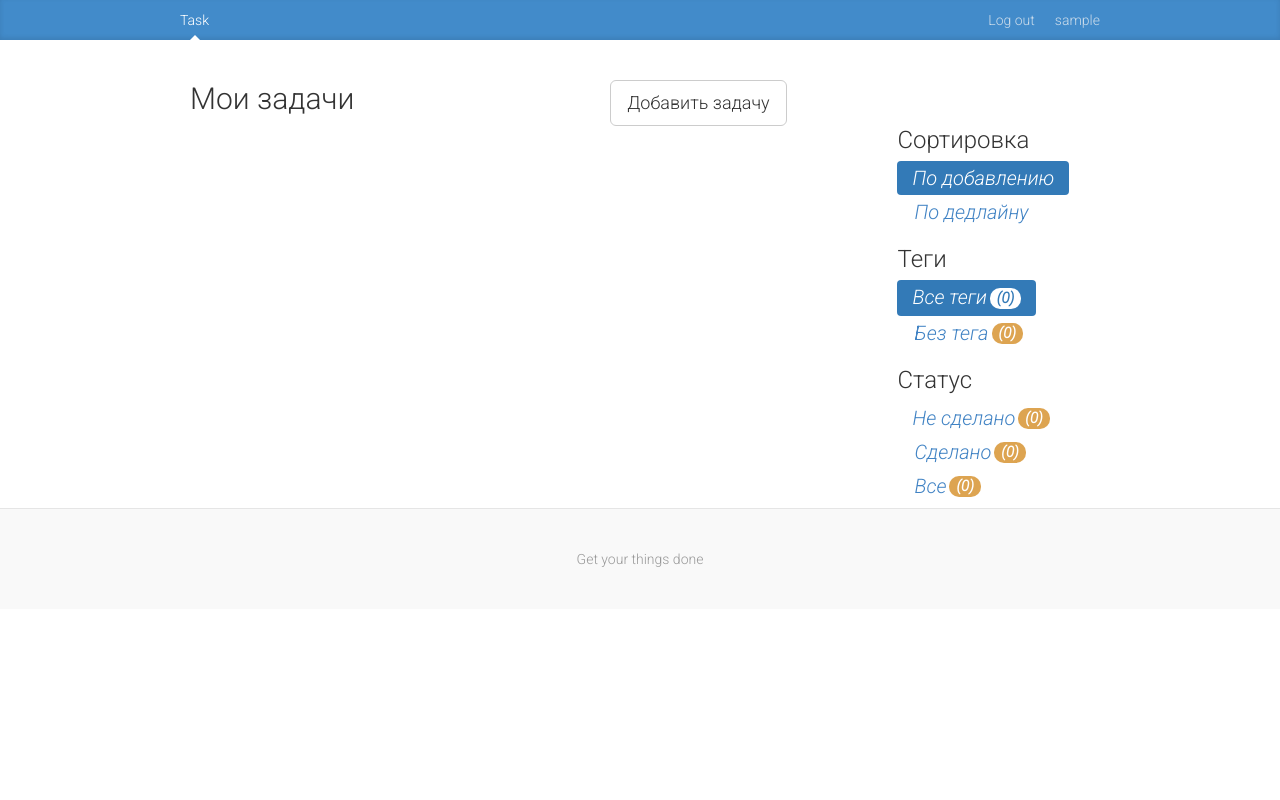
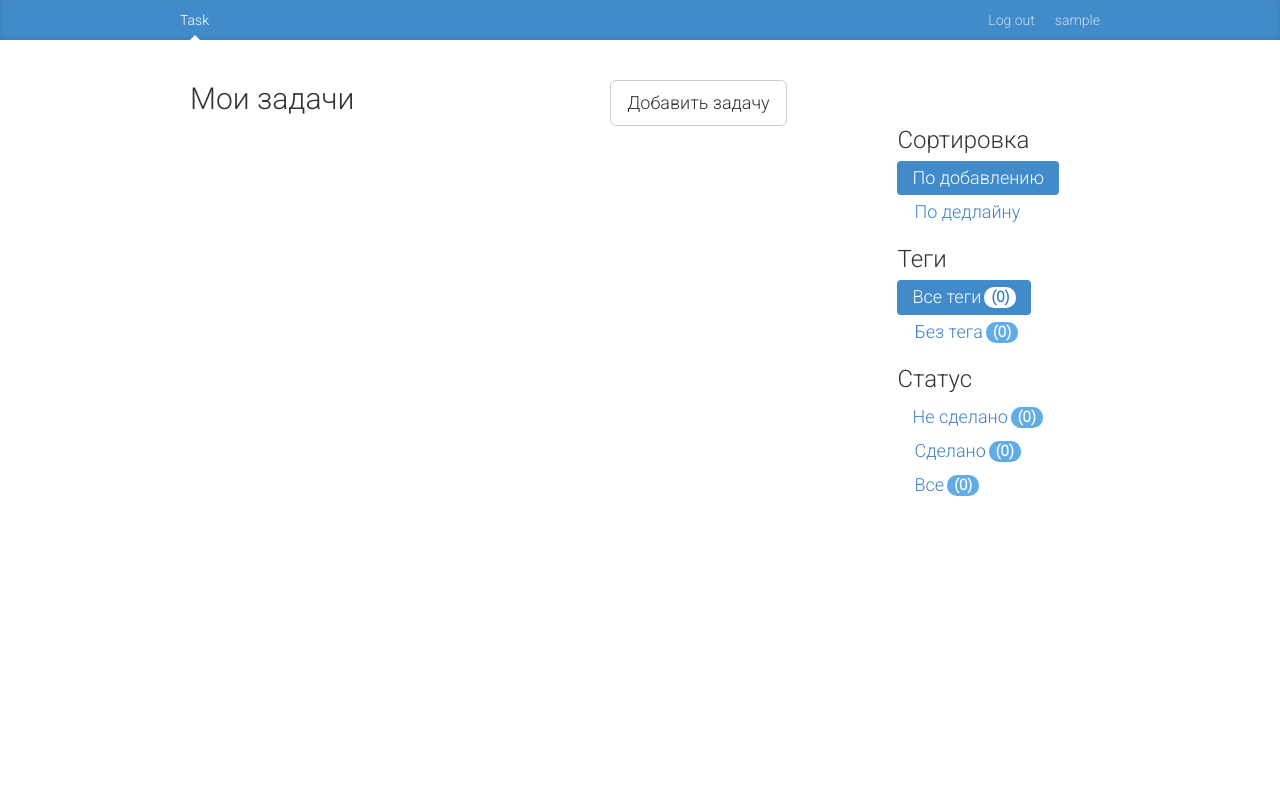
Before and after one commit to t1moon/TaskManager, a Django app: page / in a window 1280 px wide. Run offline with Django 3.2, Linux system fonts and the light colour scheme; the visitor is signed in with stand-in values (Sample User, id 1); data that the repository does not hold is empty; some libraries are stand-ins or nearby versions.

Commit message:
change colors and fix footer

```diff
--- a/static/my/main.css
+++ b/static/my/main.css
@@ -8,6 +8,7 @@ body {
     /*font-family: "Proxima Nova", "Helvetica Neue", Helvetica, Arial, sans-serif !important;*/
     font-family: 'Roboto', sans-serif !important;
     color: #555;
+    position: relative;
 }
 
 h1, .h1,
@@ -138,8 +139,8 @@ h6, .h6 {
 
 
 .blog-sidebar li {
-    font-size: 20px;
-    font-style: italic;
+    font-size: 18px;
+    /*font-style: italic;*/
 }
 
 .sidebar-module-inset p:last-child,
@@ -199,16 +201,14 @@ h6, .h6 {
  */
 
 .blog-footer {
+    background-color: white;
     padding: 40px 0;
-    color: #999;
-    text-align: center;
-    background-color: #f9f9f9;
-    border-top: 1px solid #e5e5e5;
+    /*color: #999;*/
+    /*text-align: center;*/
+    /*background-color: #f9f9f9;*/
+    /*border-top: 1px solid #e5e5e5;*/
 }
 
-.blog-footer p:last-child {
-    margin-bottom: 0;
-}
 
 .uk-form-calendar {
     display: inline-block;
@@ -266,9 +257,13 @@ h6, .h6 {
 /*Customize Bootstrap*/
 .badge-warning {
     font-size: 15px;
-    background-color: rgba(209, 130, 17, 0.73);
+    /*background-color: rgba(209, 130, 17, 0.73);*/
+    background-color: rgba(71, 158, 226, 0.85);
 }
 
 .nav-pills-custom > li > a {
     padding:7px 15px !important;
 }
+.nav-pills>li.active>a {
+    background-color: #428bca;
+}
--- a/static/my/main.js
+++ b/static/my/main.js
@@ -84,7 +84,7 @@ $(document).ready(function () {
             success: function (data) {
                 console.log("task edited" + taskid)
                 if (data.task_is_over) {
-                    deadline.css("box-shadow", "0px 0px 10px #d31919")
+                    deadline.css("box-shadow", "0px 0px 6px #d31919")
                 } else {
                     deadline.css("box-shadow", "none")
                 }
--- a/task_app/management/commands/fill.py
+++ b/task_app/management/commands/fill.py
@@ -12,9 +12,9 @@ class Command(BaseCommand):
     def handle(self, *args, **options):
         fake = Factory.create('en_US')
         # Fill user
-        u = Profile.objects.create_user(username="timur@mail.ru", password="12345")
-        u.save()
-
+        # u = Profile.objects.create_user(username="timur@mail.ru", password="12345")
+        # u.save()
+        u = Profile.objects.get(username="timur@mail.ru")
         # Fill the tasks and tags
         for i in range(1, 10):
             task = Task(
--- a/templates/index.html
+++ b/templates/index.html
@@ -82,7 +82,7 @@
         <h1>Залогиньтесь</h1>
     {% endif %}
     <footer class="blog-footer">
-        <p>Get your things done</p>
+{#        <p>Get your things done</p>#}
     </footer>
 
 {% endblock %}
```
Also changed, not shown: other parts of static/my/main.css (+3 -11 lines).
